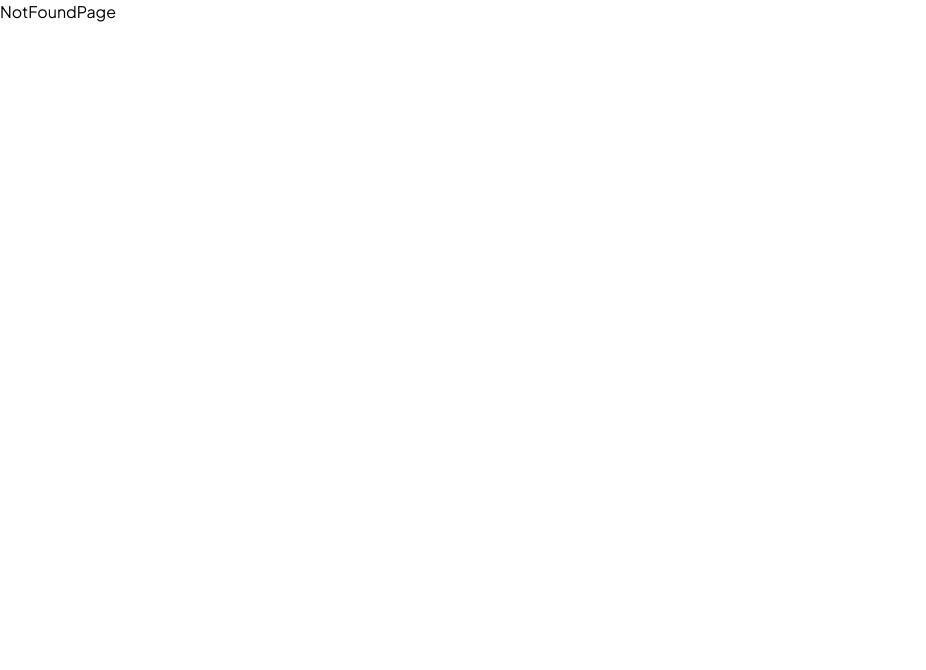
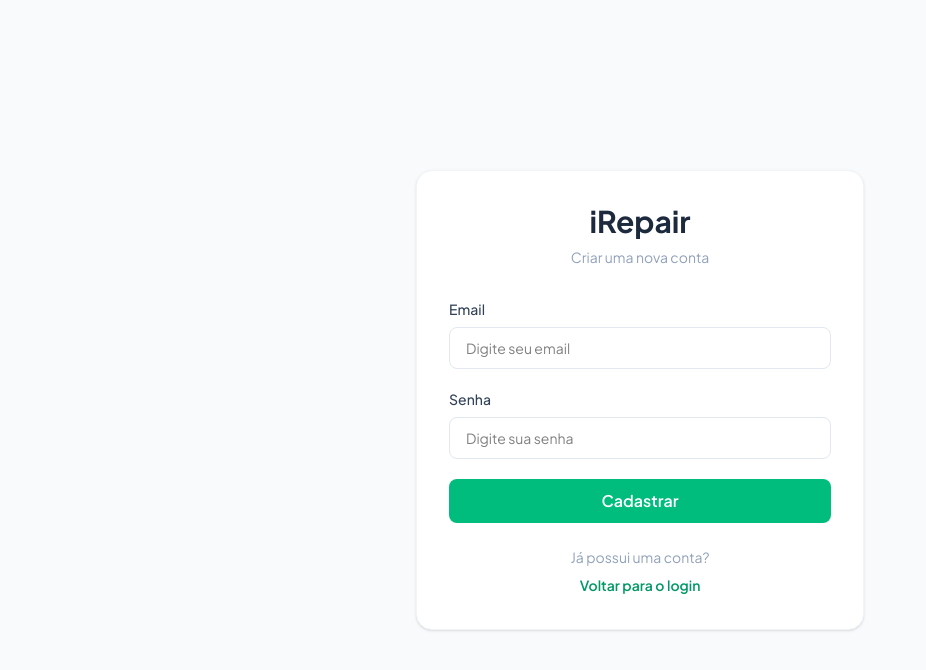
Before and after one commit to andreperinigiacomin-lang/repositorioiRepair, a React (Vite) app in the folder client/: page /register in a window 1280 px wide. Shown: the top 670 px of the page, without its empty margins (0-926 px from the left). Built offline with nearby package versions, Linux system fonts and the light colour scheme; no server answers.

Commit message:
adiciona a tela de Register, ja funcional com o useNavigate

```diff
--- a/client/src/App.tsx
+++ b/client/src/App.tsx
@@ -7,6 +7,7 @@ import NotFoundPage from "./pages/NotFoundPage";
 import { AuthProvider } from "./contexts/AuthContext";
 import { PrivateRoute } from "./routes/PrivateRoute";
 import { Login } from "./pages/Login";
+import { Register } from "./pages/Register";
 
 export const App = () => {
     return (
@@ -16,6 +17,10 @@ export const App = () => {
                     <Route
                     path="/login"
                     element={<Login/>}
+                    />
+                    <Route
+                        path="/register"
+                        element={<Register />}
                     />
 
                     <Route element={<PrivateRoute/>}>
--- a/client/src/pages/Login.tsx
+++ b/client/src/pages/Login.tsx
@@ -89,7 +89,7 @@ export function Login(){
 
                 </form>
 
-                 <div className="mt-6 text-center">
+                 <div className="mt-6 text-center">{/* botao cadastro */}
                     <p className="text-sm text-slate-400">
                         Ainda não possui uma conta?
                     </p>
@@ -98,10 +98,10 @@ export function Login(){
                         type="button"
                         onClick={() => navigate("/register")}
                         className="mt-2 text-sm font-semibold text-emerald-600 hover:text-emerald-700 transition cursor-pointer"
-                    >
+                        >
                         Cadastrar
                     </button>
-                </div>
+                </div>{/* botao cadastro */}
             </div>
         </div>
     )
--- /dev/null
+++ b/client/src/pages/Register.tsx
@@ -0,0 +1,111 @@
+import { useState} from "react";
+import { useNavigate } from "react-router";
+import { api } from "../services/api";
+
+export function Register(){
+    const [email, setEmail] = useState("");
+    const [senha,setSenha] = useState("");
+    const [erro,setErro] = useState<string | null>(null);
+    const [carregando, setCarregando] = useState(false);
+
+    const navigate = useNavigate();
+
+    async function handleSubmit(e: React.SyntheticEvent<HTMLFormElement>) {
+        e.preventDefault();
+
+        setErro(null);
+        setCarregando(true);
+
+        try{
+            await api.post("/auth/register",{
+                email,
+                senha,
+            });
+            navigate("/login");
+        } catch{
+            setErro("Não foi possível realizar o cadastro.")
+        } finally{
+            setCarregando(false);
+        }
+    }
+
+    return(
+                <div className="min-h-screen flex items-center justify-center bg-slate-50 px-4">
+            <div className="w-full max-w-md bg-white rounded-2xl shadow-sm border border-slate-100 p-8">
+
+                <div className="text-center mb-8">
+                    <h1 className="text-3xl font-bold text-slate-800">
+                        iRepair
+                    </h1>
+
+                    <p className="text-sm text-slate-400 mt-2">
+                        Criar uma nova conta
+                    </p>
+                </div>
+
+                <form onSubmit={handleSubmit} className="space-y-5">
+
+                    <div>
+                        <label className="block text-sm font-medium text-slate-700 mb-2">
+                            Email
+                        </label>
+
+                        <input
+                            type="email"
+                            placeholder="Digite seu email"
+                            value={email}
+                            onChange={(e) => setEmail(e.target.value)}
+                            required
+                            className="w-full rounded-lg border border-slate-200 px-4 py-2.5 text-sm focus:outline-none focus:ring-2 focus:ring-emerald-500 focus:border-emerald-500"
+                        />
+                    </div>
+
+                    <div>
+                        <label className="block text-sm font-medium text-slate-700 mb-2">
+                            Senha
+                        </label>
+
+                        <input
+                            type="password"
+                            placeholder="Digite sua senha"
+                            value={senha}
+                            onChange={(e) => setSenha(e.target.value)}
+                            required
+                            className="w-full rounded-lg border border-slate-200 px-4 py-2.5 text-sm focus:outline-none focus:ring-2 focus:ring-emerald-500 focus:border-emerald-500"
+                        />
+                    </div>
+
+                    {erro && (
+                        <p className="text-red-500 text-sm">
+                            {erro}
+                        </p>
+                    )}
+
+                    <button
+                        type="submit"
+                        disabled={carregando}
+                        className="w-full rounded-lg bg-emerald-500 py-2.5 text-white font-semibold hover:bg-emerald-600 transition disabled:opacity-50 disabled:cursor-not-allowed"
+                    >
+                        {carregando ? "Cadastrando..." : "Cadastrar"}
+                    </button>
+
+                </form>
+
+                <div className="mt-6 text-center">
+                    <p className="text-sm text-slate-400">
+                        Já possui uma conta?
+                    </p>
+
+                    <button
+                        type="button"
+                        onClick={() => navigate("/login")}
+                        className="mt-2 text-sm font-semibold text-emerald-600 hover:text-emerald-700 transition cursor-pointer"
+                    >
+                        Voltar para o login
+                    </button>
+                </div>
+
+            </div>
+        </div>
+    );
+}
```
